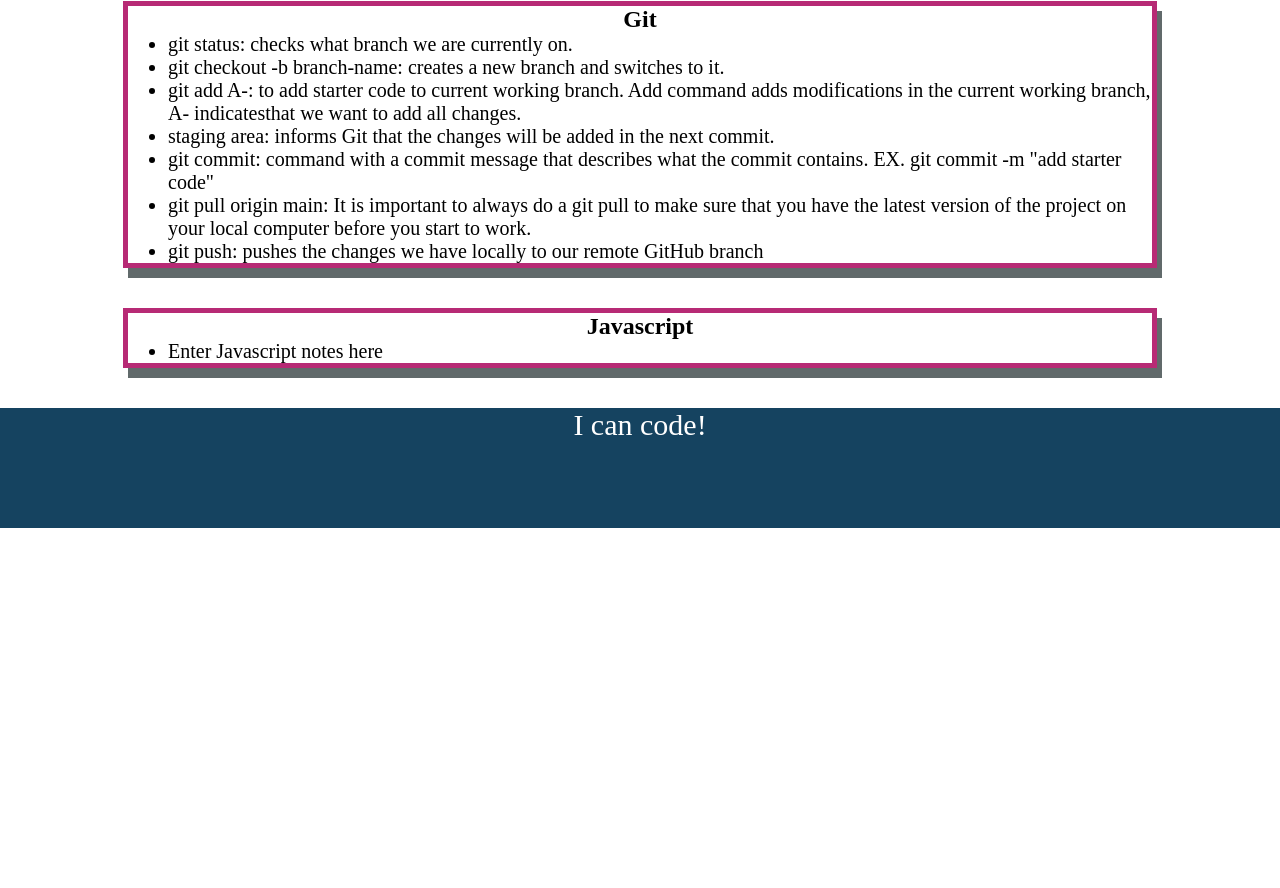
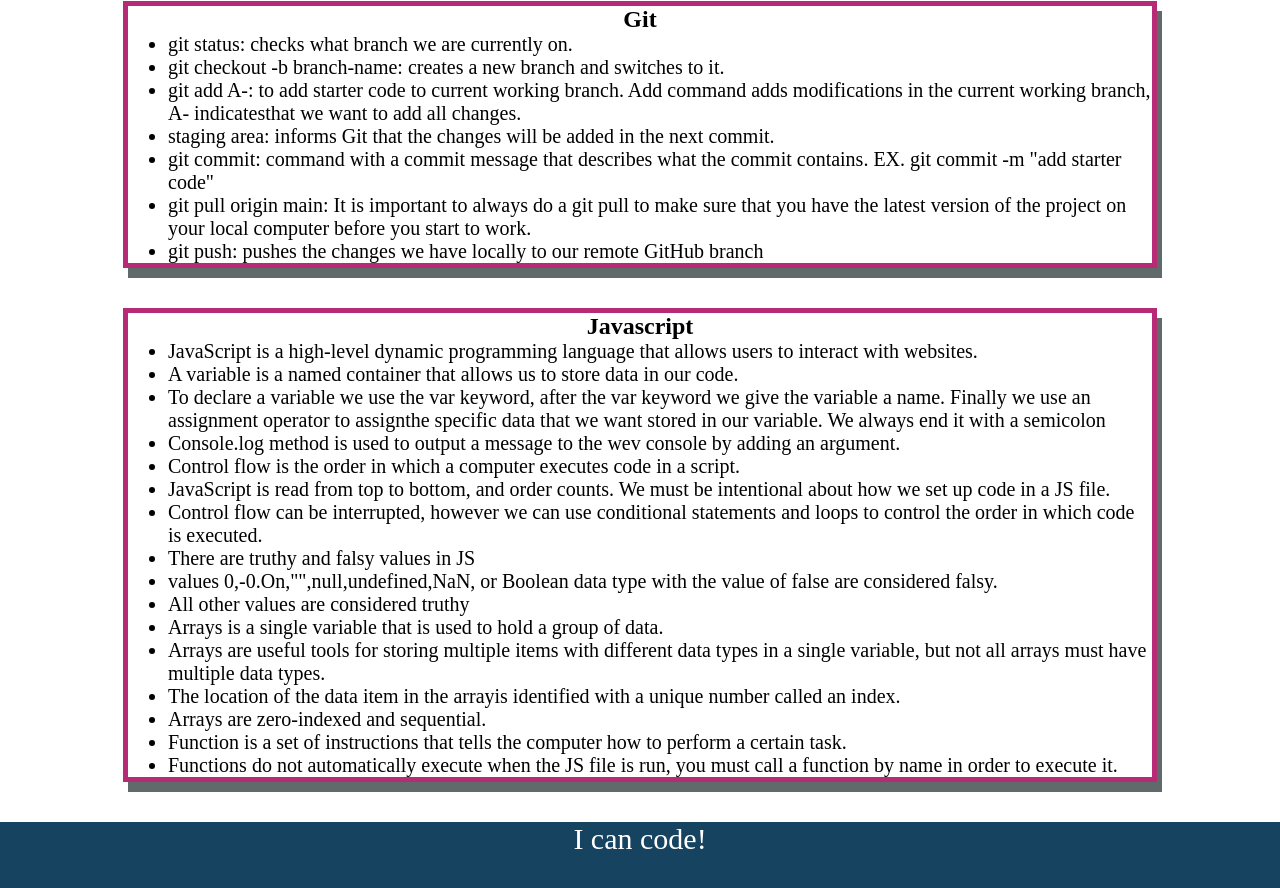
Before and after one commit to martha-celis/prework-study-guide, a plain HTML site: page index.html in a window 1280 px wide. Shown: the part 658-1546 px from the top of the page. Before the commit the page ends 1186 px from the top, so only its background shows below. Drawn offline with Linux system fonts and the light colour scheme.

Commit message:
add JS to prework-study-guide

```diff
--- a/assets/script.js
+++ b/assets/script.js
@@ -1,15 +1,22 @@
 var topics = ['HTML', 'CSS', 'Git', 'JavaScript'];
-for(var x = 0; x<topics.length; x++){console.log(topics[x]);}
-/*
-if (topic === 'HTML') {
+var randomTopic= topics[Math.floor(Math.random()*topics.length)];
+function listTopics(){
+    for(var x = 0; x<topics.length; x++){console.log(topics[x]);}
+}
+function selectTopic(){
+if (randomTopic === 'HTML') {
  console.log("Let's study HTML!");
-} else if (topic === 'CSS') {
+} else if (randomTopic === 'CSS') {
  console.log("Let's study CSS!");
-} else if (topic === 'Git') {
+} else if (randomTopic === 'Git') {
  console.log("Let's study Git!");
-} else if (topic === 'JavaScript') {
+} else if (randomTopic === 'JavaScript') {
  console.log("Let's study JavaScript!");
 } else {
  console.log('Please try again!');
 }
-*/
+}
+console.log('Here are the topics we learned through Prework:');
+listTopics();
+console.log('Which topic should we study first?');
+selectTopic();
--- a/index.html
+++ b/index.html
@@ -52,7 +52,22 @@
       <section class="card" id="javascript-section">
         <h2>Javascript</h2>
         <ul>
-          <li>Enter Javascript notes here</li>
+          <li>JavaScript is a high-level dynamic programming language that allows users to interact with websites.</li>
+          <li>A variable is a named container that allows us to store data in our code.</li>
+          <li>To declare a variable we use the var keyword, after the var keyword we give the variable a name. Finally we use an assignment operator to assignthe specific data that we want stored in our variable. We always end it with a semicolon</li>
+          <li>Console.log method is used to output a message to the wev console by adding an argument.</li>
+          <li>Control flow is the order in which a computer executes code in a script.</li>
+          <li>JavaScript is read from top to bottom, and order counts. We must be intentional about how we set up code in a JS file.</li>
+          <li>Control flow can be interrupted, however we can use conditional statements and loops to control the order in which code is executed.</li>
+          <li>There are truthy and falsy values in JS</li>
+          <li>values 0,-0.On,"",null,undefined,NaN, or Boolean data type with the value of false are considered falsy. </li>
+          <li>All other values are considered truthy</li>
+          <li>Arrays is a single variable that is used to hold a group of data.</li>
+          <li>Arrays are useful tools for storing multiple items with different data types in a single variable, but not all arrays must have multiple data types.</li>
+          <li>The location of the data item in the arrayis identified with a unique number called an index.</li>
+          <li>Arrays are zero-indexed and sequential.</li>
+          <li>Function is a set of instructions that tells the computer how to perform a certain task.</li>
+          <li>Functions do not automatically execute when the JS file is run, you must call a function by name in order to execute it.</li>
         </ul>
       </section>
     </main>
```
